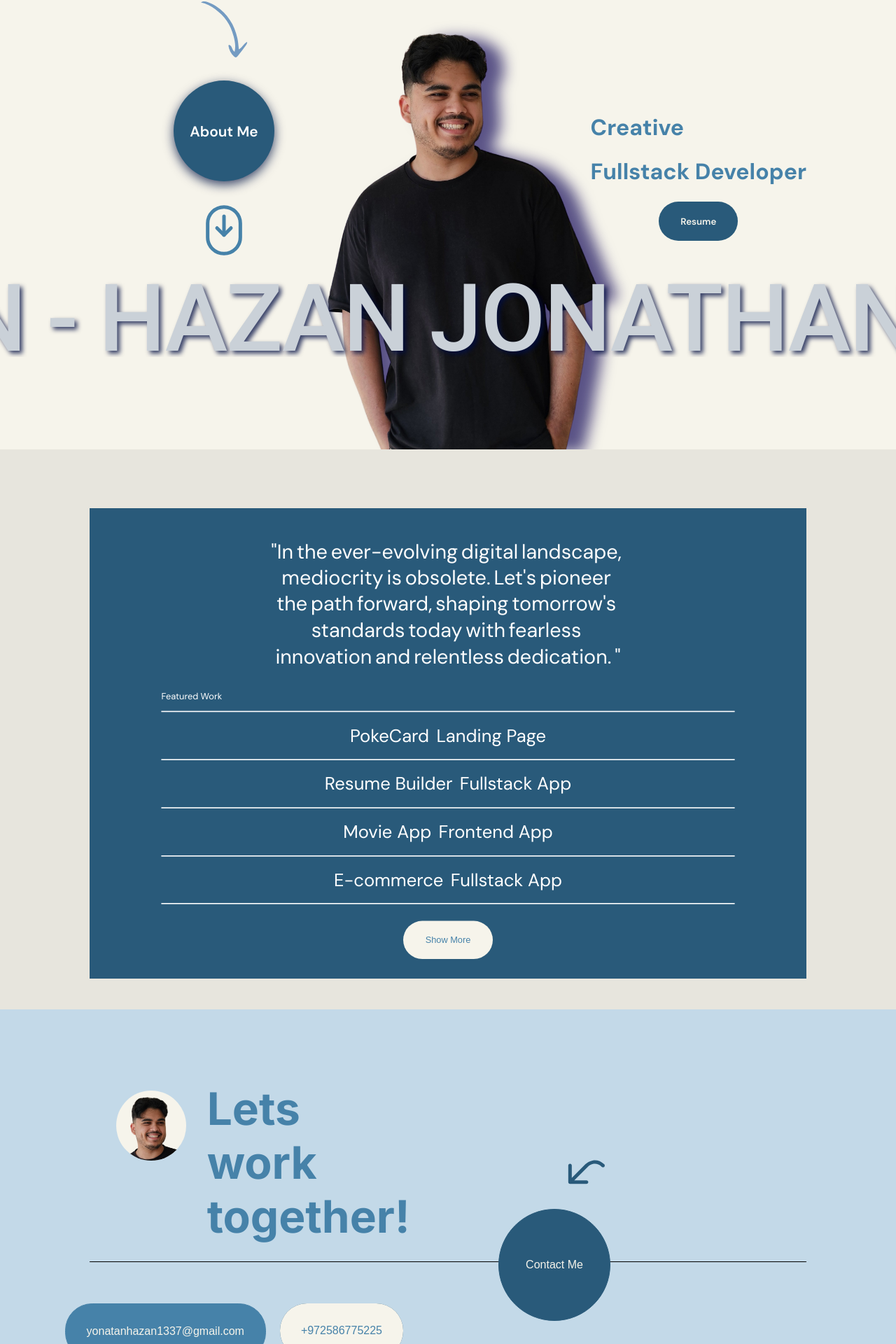
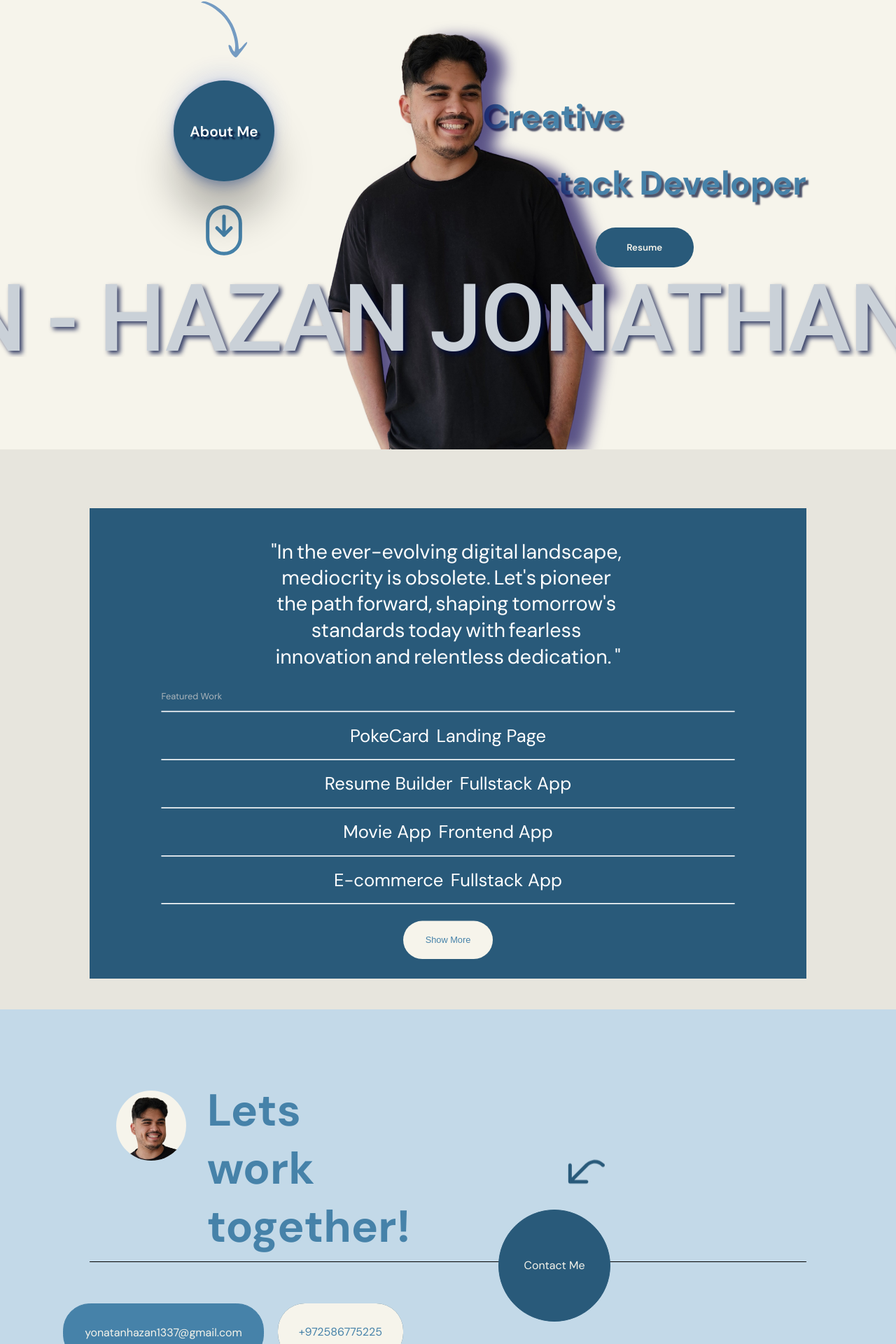
Before and after one commit to JonathanHaz/next-portfolio, a Next.js app: page / in a window 1280 px wide. Shown: the part 158-2078 px from the top of the page at 70% size. Built offline with nearby package versions, Linux system fonts and the light colour scheme.

Commit message:
Changed sidebar color

```diff
--- a/components/Header/Sidebar.tsx
+++ b/components/Header/Sidebar.tsx
@@ -37,6 +37,9 @@ const Sidebar: React.FC<SidebarProps> = ({ isActive, setIsActive }) => {
         <motion.div variants={menuSlide} initial="initial" animate="enter" exit="exit" className={styles.menu}>
             <div className={styles.body}>
                 <div className={styles.nav}>
+                    <div className={styles.header}>
+                        <p>Navigation</p>
+                    </div>
                     <ul>
                         {navItems.map((link, index) => (
                             <li key={index}>
--- a/components/Sections/Work/Work.tsx
+++ b/components/Sections/Work/Work.tsx
@@ -42,7 +42,7 @@ const Work: React.FC<WorkProps> = ({ scrollYProgress }) => {
       </div>
        <main className={styles.main}>
        <div className={styles.gallery}>
-         <p>Featured Work</p>
+         <p style={{color: "#CCCC"}}>Featured Work</p>
          {
           projects.map( project => {
             return <Project project={project}/>
--- a/styles/Sections/contact.module.css
+++ b/styles/Sections/contact.module.css
@@ -9,6 +9,8 @@
     justify-content: space-evenly;
     align-items: flex-start;
     flex-direction: column;
+    font-family: 'DM Sans', sans-serif;
+
 }
 
 .wrapper{
@@ -62,6 +64,7 @@
     margin-bottom: 8vh;
     margin-right: 10vh;
     z-index: 0;
+    font-family: 'DM Sans', sans-serif;
     position: relative;
 }
 
@@ -95,6 +98,7 @@
     justify-content: center;
     align-items: center;
     margin-left: 30vw;
+
 }
 
 .contact img{
@@ -108,6 +112,7 @@
     width: 45vw;
     height: 40vh;
     gap: 20px;
+
 }
 
 .buttons .mail a{
@@ -128,6 +133,8 @@
     z-index: 0;
     transition: all 0.3s ease-in-out;
     font-size: 1rem;
+    font-family: 'DM Sans', sans-serif;
+
 }
 
 .buttons .mail::before{
@@ -163,6 +170,8 @@
     z-index: 0;
     transition: all 0.3s ease-in-out;
     font-size: 1rem;
+    font-family: 'DM Sans', sans-serif;
+
 }
 
 .buttons .phone:hover{
--- a/styles/Sections/home.module.css
+++ b/styles/Sections/home.module.css
@@ -59,7 +59,7 @@
     justify-content: space-evenly;
     background-color: var(--background);
     color: var(--background);
-    width: 8.5em;
+    width: 10.5em;
     padding: 10px 20px;
     height: 4.25em;
     border-radius: 2.125em;
@@ -104,14 +104,11 @@
 }
 
 
-.resumeBTN img {
-    height: 20px;
-}
-
 .hero h1{
-    font-size: 2rem;
+    font-size: 3rem;
     font-weight: 700;
     font-family: 'DM Sans', sans-serif;
+    text-shadow: 4px 4px 2px rgba(0, 8, 46, 0.69);
 
 }
 
@@ -146,7 +143,7 @@
     position: relative;
     cursor: pointer;
     z-index: 0;
-    box-shadow: rgba(2, 20, 67, 0.772) 0px 5px 15px;
+    box-shadow: rgba(0, 0, 0, 0.25) 0px 54px 55px, rgba(27, 67, 197, 0.12) 0px -12px 30px, rgba(8, 66, 155, 0.12) 0px 4px 6px, rgba(8, 56, 160, 0.17) 0px 12px 13px, rgba(7, 59, 202, 0.09) 0px -3px 5px;
 
 }
 
--- a/styles/curve.module.css
+++ b/styles/curve.module.css
@@ -4,6 +4,6 @@
     left: -99px;
     width: 100px;
     height: 100%;
-    fill: var(--secondary);
+    fill: #0f212c;
     stroke: none;
 }
--- a/styles/navbar.module.css
+++ b/styles/navbar.module.css
@@ -24,7 +24,7 @@
   display: flex;
   flex-direction: row;
   justify-content: flex-end;
-  padding: 0 20px;
+  padding: 0 4vw;
   margin: 0;
 }
 
--- a/styles/sidebar.module.css
+++ b/styles/sidebar.module.css
@@ -1,10 +1,9 @@
 .menu {
     height: 100vh;
-    background-color: var(--secondary);
+    background-color: #0f212c;
     position: fixed;
     right: 0;
     top: 0;
-    color: white;
     z-index: 98;
 }
 
@@ -21,21 +20,24 @@
     font-size: 56px;
 }
 
-.menu .body .nav .header {
-    color: rgb(153, 153, 153);
-    border-bottom: 1px solid rgb(153, 153, 153);
+.header{
+    color: var(--background);
+    border-bottom: 1px solid var(--background);
     text-transform: uppercase;
-    font-size: 10px;
+    font-size: 11px;
     margin-bottom: 40px;
 }
 
+
+
 .menu .body .nav a {
     text-decoration: none;
-    color: var(--primary);
+    color: var(--background);
+    font-family: 'DM Sans', sans-serif;
+
 }
 
 .menu .body .nav ul {
-    color: var(--primary);
     transition: all 0.4s ease-in-out;
     padding: 0;
     position: relative;
```
Also changed, not shown: components/Footer.tsx (added, +14 -0 lines), app/favicon.png (deleted), styles/Footer.module.css (added), 1 other file (tests, documents, lock files or other folders).
